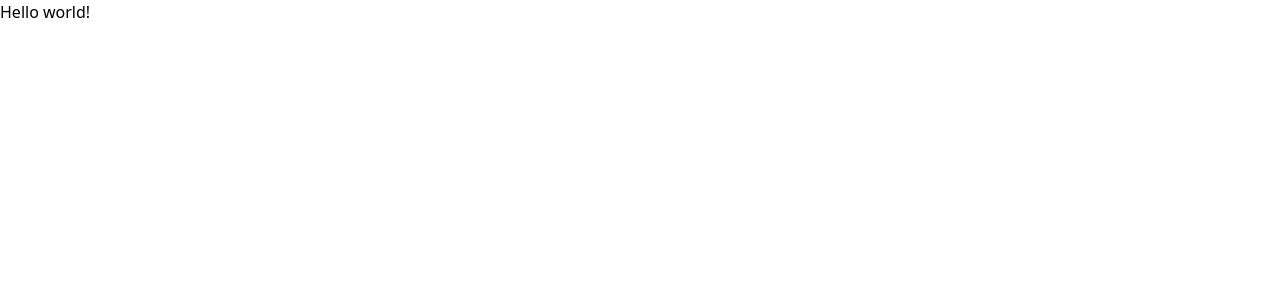
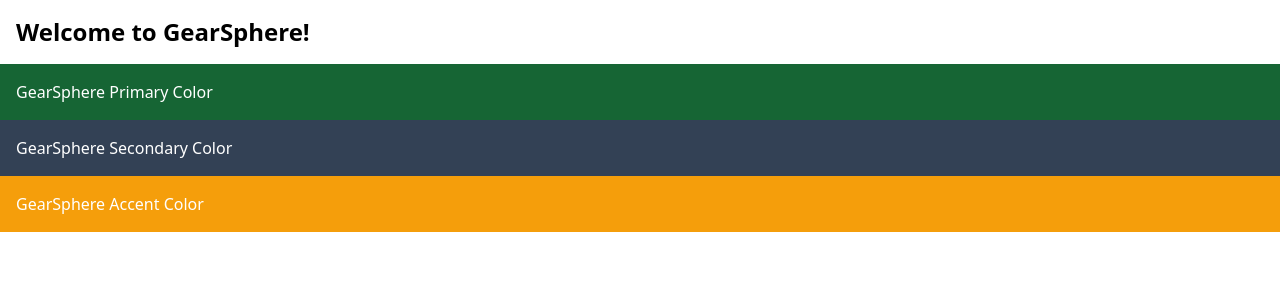
Before and after one commit to ZigzagAlloy01/gearsphere, a Next.js app: page / in a window 1280 px wide. Shown: the top 300 px of the page. Built offline with nearby package versions, Linux system fonts and the light colour scheme.

Commit message:
Added site Color Theme to the homepage

```diff
--- a/src/app/page.tsx
+++ b/src/app/page.tsx
@@ -1,7 +1,14 @@
 export default function Home() {
   return (
     <main>
-      <div>Hello world!</div>
+      <div className="text-2xl font-bold p-4">Welcome to GearSphere!</div>
+      <div className="bg-primary text-white p-4">GearSphere Primary Color</div>
+
+      <div className="bg-secondary text-white p-4">
+        GearSphere Secondary Color
+      </div>
+
+      <div className="bg-accent text-white p-4">GearSphere Accent Color</div>
     </main>
   );
 }
```
